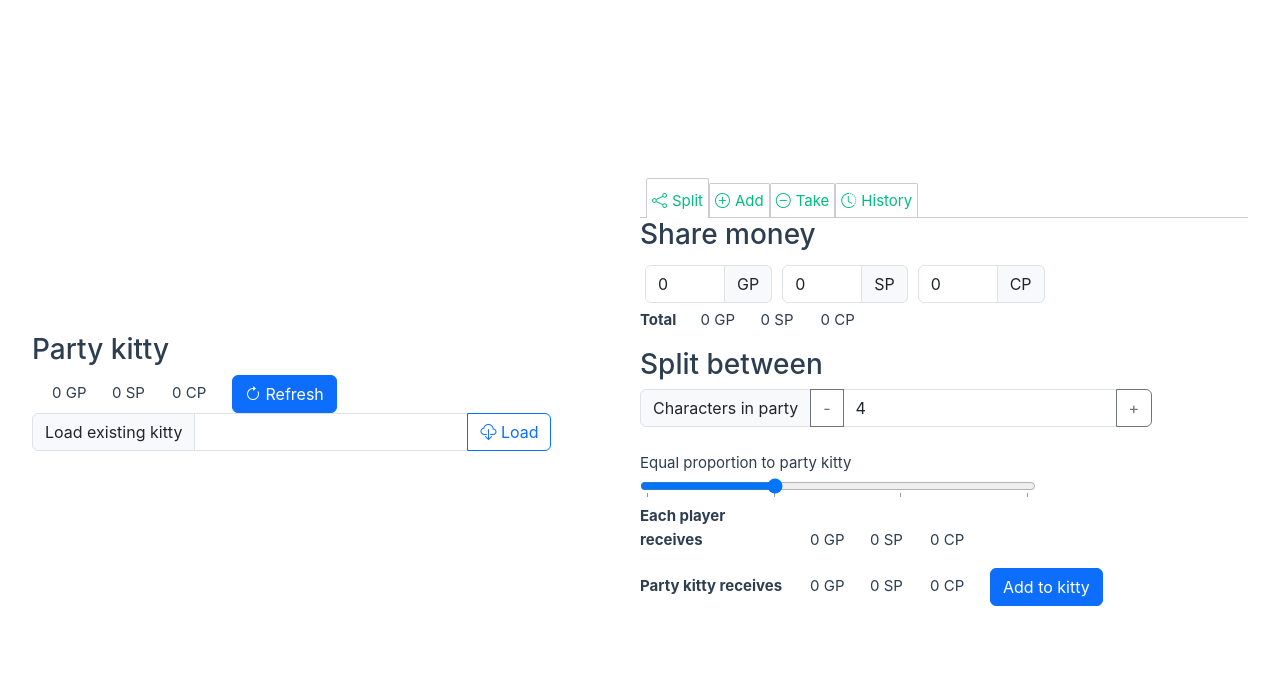
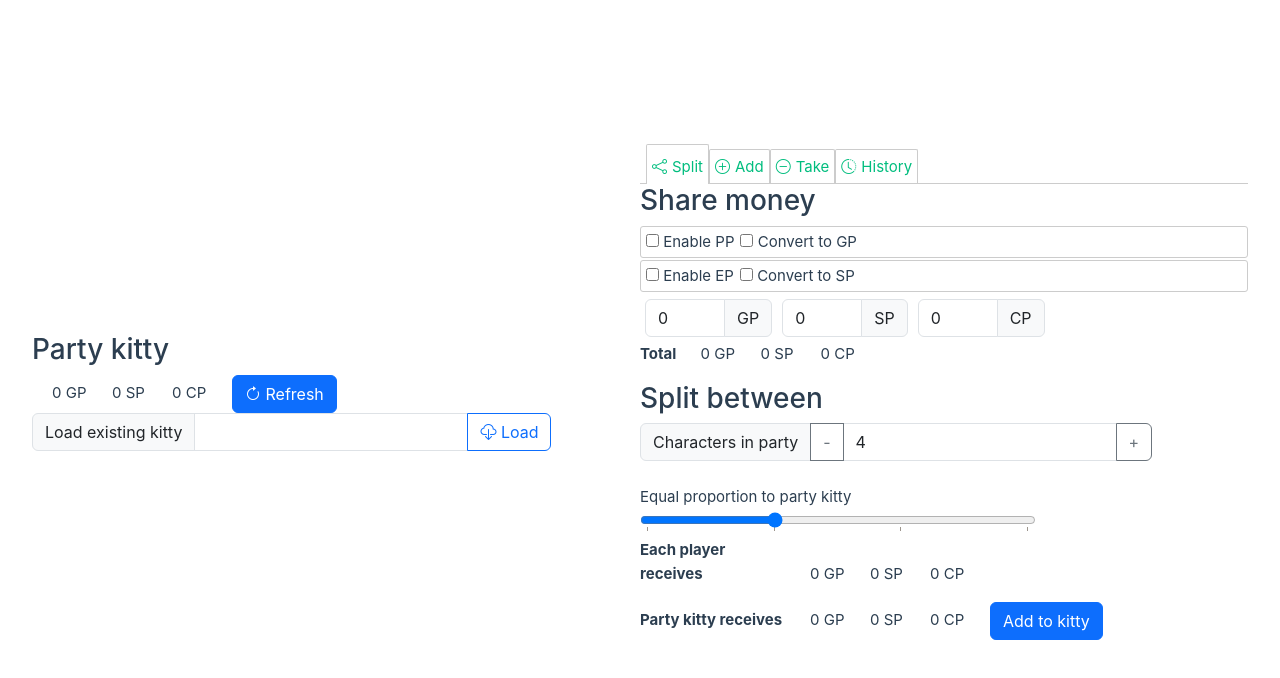
Before and after one commit to Trantion897/party-kitty, a Vue app: page / in a window 1280 px wide. Shown: the top 678 px of the page. Built offline with nearby package versions, Linux system fonts and the light colour scheme.

Commit message:
MoneyInputGroup now allows you to toggle special currencies
Special currencies don't do anything yet, the fields just appear.

```diff
--- a/src/components/widgets/currencyHandlers/MoneyInput.vue
+++ b/src/components/widgets/currencyHandlers/MoneyInput.vue
@@ -19,7 +19,7 @@ const changeValue = function(currency, value) {
 
 <template>
 	<div class="money-input">
-		<div class="currency" v-for="currency in currencyStore.currencies">
+		<div class="currency" v-for="currency in currencyStore.enabledCurrencies">
 	    	<currency-input :currency="currency" :amount="inputAmount[currency]" @change="changeValue"></currency-input>
 		</div>
 	</div>
--- a/src/components/widgets/currencyHandlers/MoneyInputGroup.vue
+++ b/src/components/widgets/currencyHandlers/MoneyInputGroup.vue
@@ -73,7 +73,23 @@
 </script>
 
 <template>
-    <ul>
+    <ul class='settings'>
+        <li v-for="currency in currencyStore.specialCurrencies">
+            <label>
+                <input type="checkbox" value="1" :name="`enable_${currency.name}`" :value="currencyStore.this.enabledSpecialCurrencies.indexOf(currencies.name) !== -1" @click="currencyStore.toggleCurrency(currency.name)">
+                Enable {{currency.name}}
+            </label>
+            <label v-if="currency.enableConversion == 'ask'" :title="`Enable converting ${currency.name} into other currencies automatically`">
+                <input type="checkbox" value="1" :name="`convertFrom_${currency.name}`">
+                Convert to {{currency.convertsTo}}
+            </label>
+            <label v-if="currency.enableGeneration == 'ask'" :title="`Enable converting other currencies into ${currency.name} automatically`">
+                <input type="checkbox" value="1" :name="`convertTo_${currency.name}`">
+                Convert others to {{currency.name}}
+            </label>
+        </li>
+    </ul>
+    <ul class='inputs'>
         <li v-for="amount, index in inputAmounts" :key="amount.key">
             <money-input :amount="amount" @change="onChangeMoneyInput(index, $event)" @focusout="onBlur(index)"></money-input>
         </li>
@@ -86,10 +102,20 @@
         padding:0;
         margin:0;
     }
-    li {
+    .settings li {
+        border: 1px solid #ccc;
+        border-radius:3px;
+        margin: 2px 0;
+        padding: 0 2px;
+    }
+    .settings label {
+        display:inline-block;
+        margin:3px;
+    }
+    .inputs li {
         border-bottom: 1px solid #ccc;
     }
-    li:last-child {
+    .inputs li:last-child {
         border-bottom: none;
     }
 </style>
--- a/src/stores/currency.js
+++ b/src/stores/currency.js
@@ -5,8 +5,35 @@ export const useCurrencyStore = defineStore('currency', {
 		return {
 			name: "dnd5e",
 			currencies: ['GP', 'SP', 'CP'],
-			conversionRates: [10, 10]
+			conversionRates: [10, 10],
+			specialCurrencies: [
+				{
+					'name': 'PP',
+					'convertsTo': 'GP',
+					'conversionRate': 10,
+					'enableConversion': 'ask',
+					'enableGeneration': 'no',
+				},
+				{
+					'name': 'EP',
+					'convertsTo': 'SP',
+					'conversionRate': 5,
+					'enableConversion': 'ask',
+					'enableGeneration': 'no',
+				}
+			],
+			enabledSpecialCurrencies: []
 
+		}
+	},
+
+	getters: {
+		enabledCurrencies: (state) => {
+			return state.currencies.concat(state.enabledSpecialCurrencies);
+		},
+
+		allCurrencies: (state) => {
+			return state.currencies.concat(state.specialCurrencies.map((x) => x.name));
 		}
 	},
 
@@ -90,8 +117,8 @@ export const useCurrencyStore = defineStore('currency', {
 
 	    zero() {
 	    	const z = {}
-	    	for (const i in this.currencies) {
-	    		z[this.currencies[i]] = 0;
+	    	for (const i in this.allCurrencies) {
+	    		z[this.allCurrencies[i]] = 0;
 	    	}
 	    	return z;
 	    },
@@ -111,6 +138,27 @@ export const useCurrencyStore = defineStore('currency', {
 	    		diff[i] = after[i] - before[i];
 	    	}
 	    	return diff;
+	    },
+
+	    enableCurrency(name) {
+	    	if (this.enabledSpecialCurrencies.indexOf(name) === -1 && this.specialCurrencies.some(x => x.name == name)) {
+	    		this.enabledSpecialCurrencies.push(name);
+	    	}
+	    },
+
+	    disableCurrency(name) {
+	    	const idx = this.enabledSpecialCurrencies.indexOf(name);
+	    	if (idx !== -1) {
+	    		this.enabledSpecialCurrencies.splice(idx, 1);
+	    	}
+	    },
+
+	    toggleCurrency(name) {
+	    	if (this.enabledSpecialCurrencies.indexOf(name) !== -1) {
+	    		this.disableCurrency(name);
+	    	} else {
+	    		this.enableCurrency(name);
+	    	}
 	    }
     }
-})
+});
```
